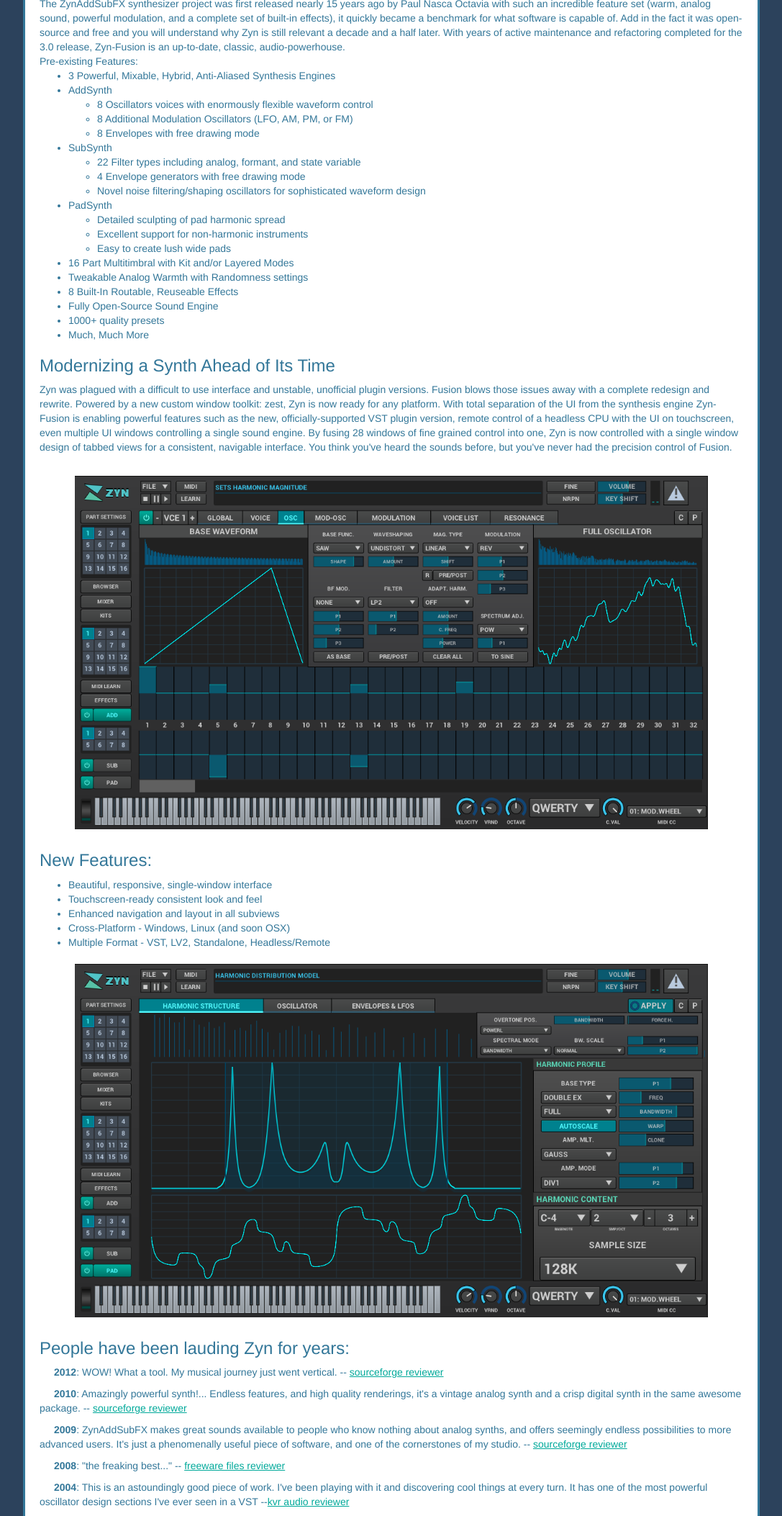
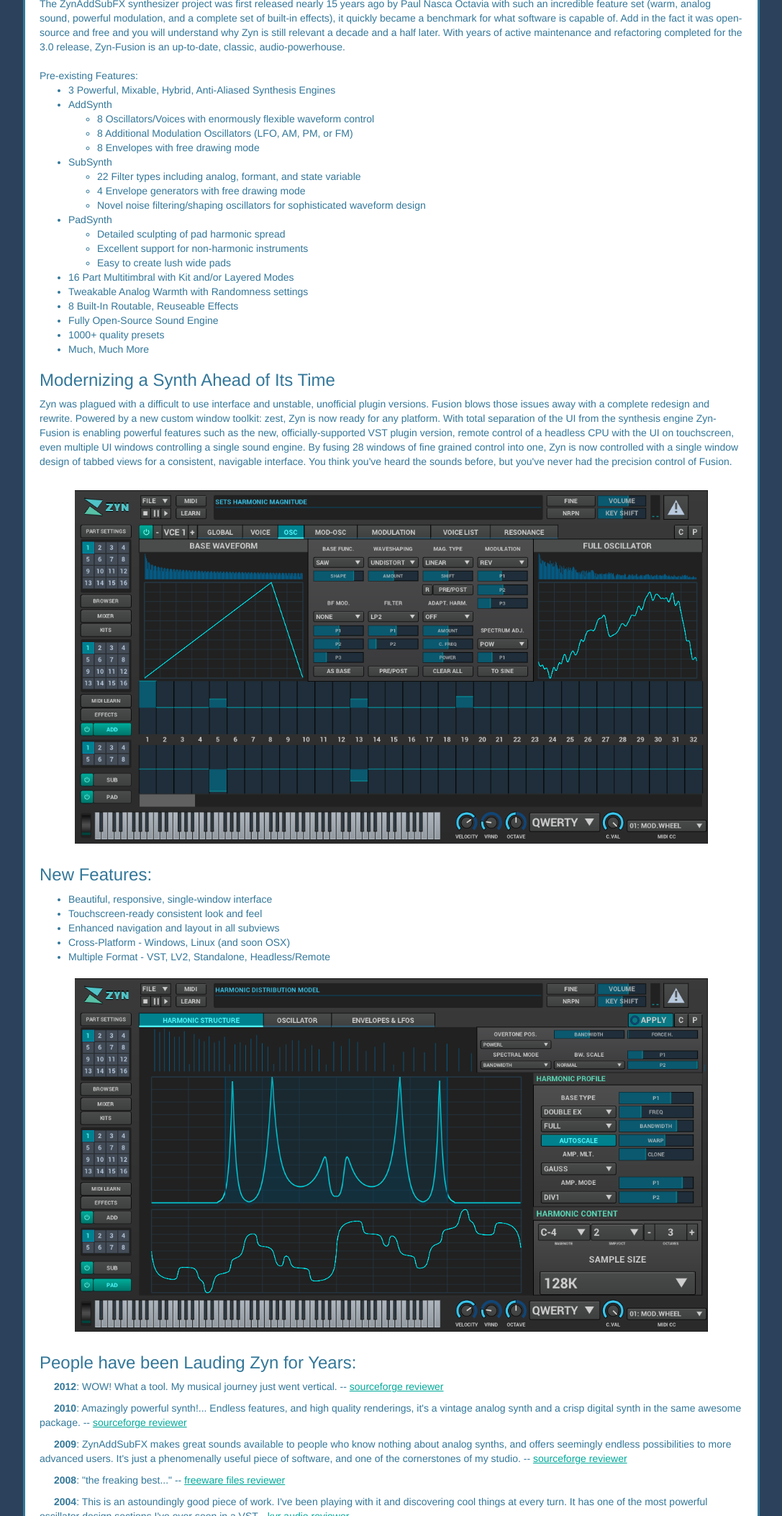
Before and after one commit to zynaddsubfx/zyn-website, a plain HTML site: page zyn-fusion.html in a window 1280 px wide. Shown: the part 640-2746 px from the top of the page at 72% size, without its empty margins (96-1183 px from the left). Drawn offline with nearby package versions, Linux system fonts and the light colour scheme.

Commit message:
little changes

```diff
--- a/zyn-fusion.html
+++ b/zyn-fusion.html
@@ -87,13 +87,13 @@
 later. With years of active maintenance and refactoring completed for the 3.0
 release, Zyn-Fusion is an up-to-date, classic, audio-powerhouse.
 <br>
-
+<br>
 
 Pre-existing Features:
 <ul>
     <li>3 Powerful, Mixable, Hybrid, Anti-Aliased Synthesis Engines
     <li>AddSynth
-    <ul><li>8 Oscillators voices with enormously flexible waveform control
+    <ul><li>8 Oscillators/Voices with enormously flexible waveform control
         <li>8 Additional Modulation Oscillators (LFO, AM, PM, or FM)
         <li>8 Envelopes with free drawing mode
     </ul>
@@ -148,7 +148,7 @@
 <img src="images/zyn-fusion-pad.png" width=90% alt="pad synth view" vspace="10"/>
 </center>
 
-<h3>People have been lauding Zyn for years:</h3>
+<h3>People have been Lauding Zyn for Years:</h3>
 <p>
 <b>2012</b>: WOW! What a tool. My musical journey just went vertical.
 -- <a
```
